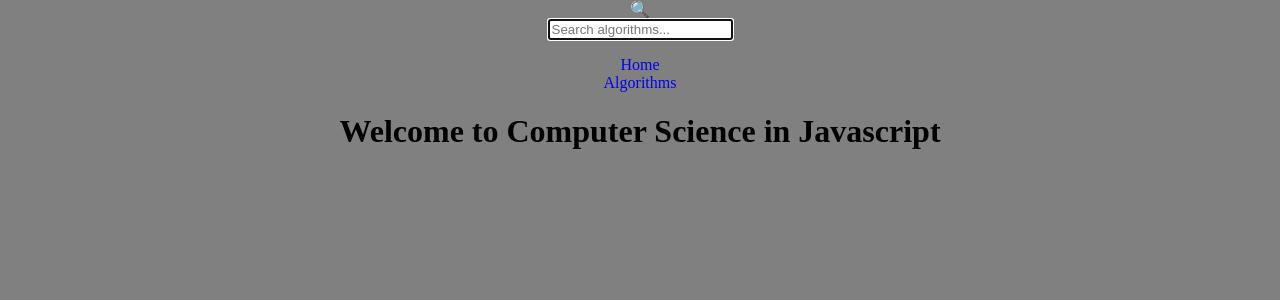
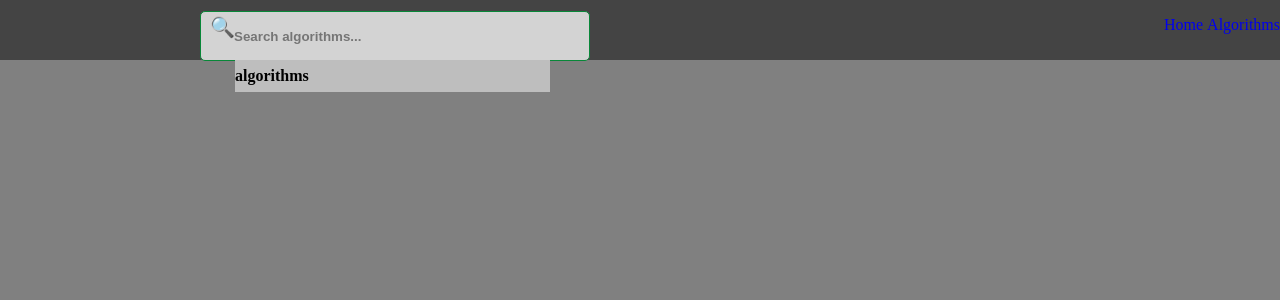
Before and after one commit to arslan-ashraf/csinjs, a Django app: page / in a window 1280 px wide. Shown: the top 300 px of the page. Run offline with Django 3.2, Linux system fonts and the light colour scheme.

Commit message:
a lot of css

```diff
--- a/static_files/css/main.css
+++ b/static_files/css/main.css
@@ -2,6 +2,12 @@
 	margin: 0;
 	padding: 0;
 	background: grey;
+}
+
+.main {
+	width: 800px;
+	margin: 0 auto;
+	text-align: center;
 }
 
 ul {
@@ -16,10 +22,71 @@
 
 a {
 	text-decoration: none;
+	display: inline-block;
 }
 
-.main {
-	width: 800px;
-	margin: 0 auto;
-	text-align: center;
+.navigation {
+	text-align: right;
+	height: 60px;
+	background: rgb(68,68,68);
+	margin-bottom: 0;
+	position: fixed;
+	top: 0;
+	left: 0;
+	width: 100%;
 }
+
+.search-div {
+	position: relative;
+	display: inline;
+}
+
+.search-icon {
+	position: absolute;
+	font-size: 20px;
+	color: rgb(130,130,130);
+	display: inline-block;
+	position: fixed;
+	top: 15px;
+	left: 210px;
+	border-radius: 5px;
+}
+
+.search-bar {
+	float: left;
+	padding: 5px 5px 5px 33px;
+	font-weight: bold;
+	border: 0;
+	height: 38px;
+	border-radius: 5px;
+	margin: 11px 0 0 200px;
+	background: lightgrey;
+	width: 350px;
+}
+
+.search-bar:focus {
+	outline: 0;
+	border: 1.5px solid rgba(8, 135, 56);
+}
+
+#search-results {
+	margin: 0;
+	padding: 0;
+	position: fixed;
+	left: 235px;
+	top: 60px;
+	text-align: left;
+	width: 315px;
+	background: rgba(190, 190, 190, 1);
+}
+
+.search-result-item {
+	text-decoration: none;
+	width: 100%;
+	display: inline-block;
+	height: 26px;
+	line-height: 26px;
+	color: black;
+	font-weight: bold;
+	padding: 3px 0;
+}
--- a/templates/base.html
+++ b/templates/base.html
@@ -18,19 +18,21 @@
 					{% csrf_token %}
 					<input type="text" class="search-bar" placeholder="Search algorithms..." autofocus="true">
 					<ul id="search-results">
-						<!-- <a class="search-result-item" href="#"><li>algorithms</li></a> -->
+						<a class="search-result-item" href="#"><li>algorithms</li></a>
 					</ul>
 				</div>
 				<ul class="links">
 					<a class="btns" href="{% url 'computer_science:home' %}"><li>Home</li></a>
 					<a class="btns" href="{% url 'computer_science:categories' %}"><li>Algorithms</li></a>
-					<!-- <a class="btns" href="{% url 'computer_science:home' %}"><li>Blog</li></a> -->
+					<!-- <a class="btns" href="{% url 'computer_science:' %}"><li>Blog</li></a> -->
 				</ul>
 			</div>
 
 			{% block main %}
 
 			{% endblock main %}
+
+			<script src="https://ajax.googleapis.com/ajax/libs/jquery/3.3.1/jquery.min.js"></script>
 
 			<script type="text/javascript">
 				$('.search-bar').keyup(function(){
```
